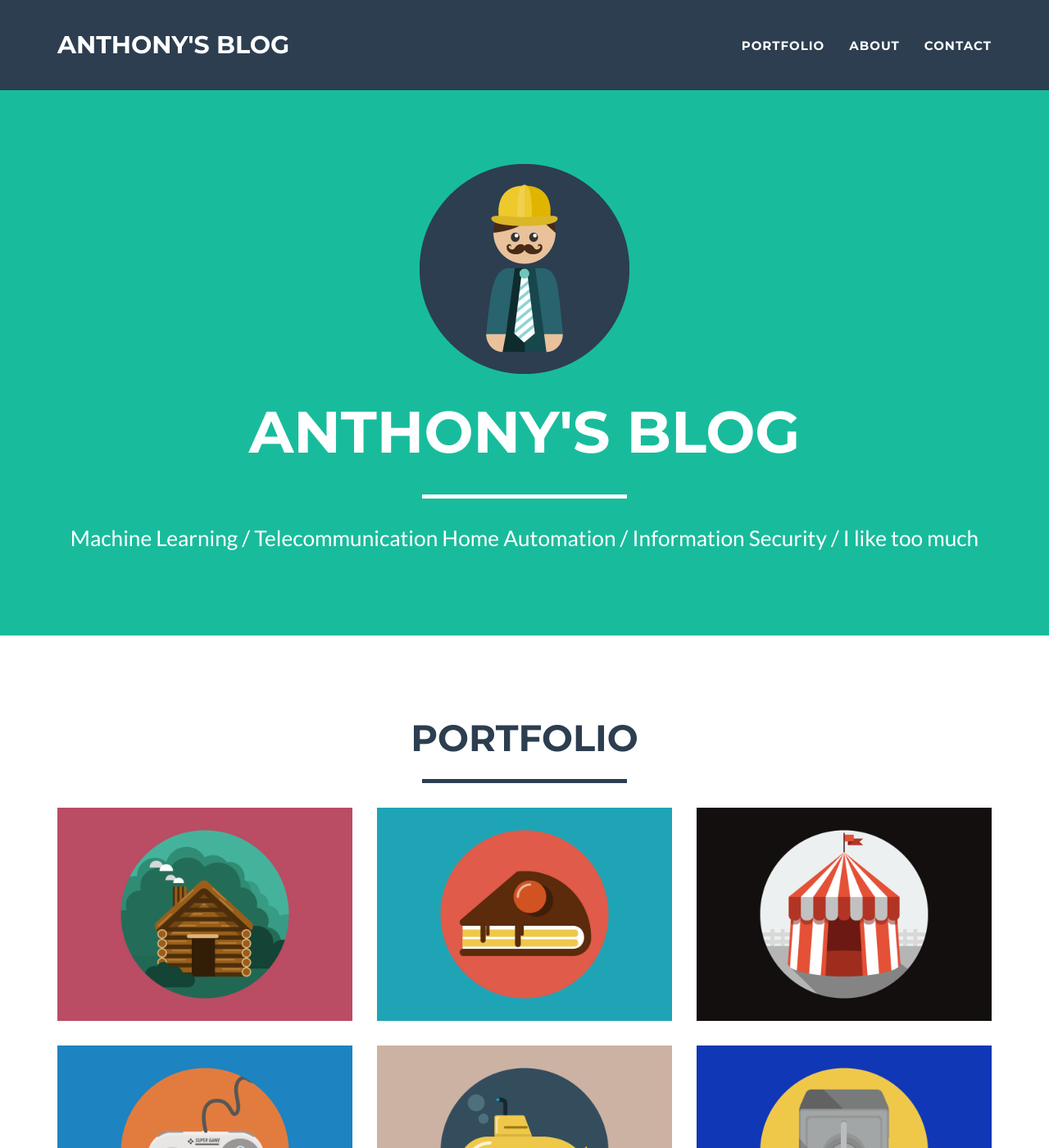
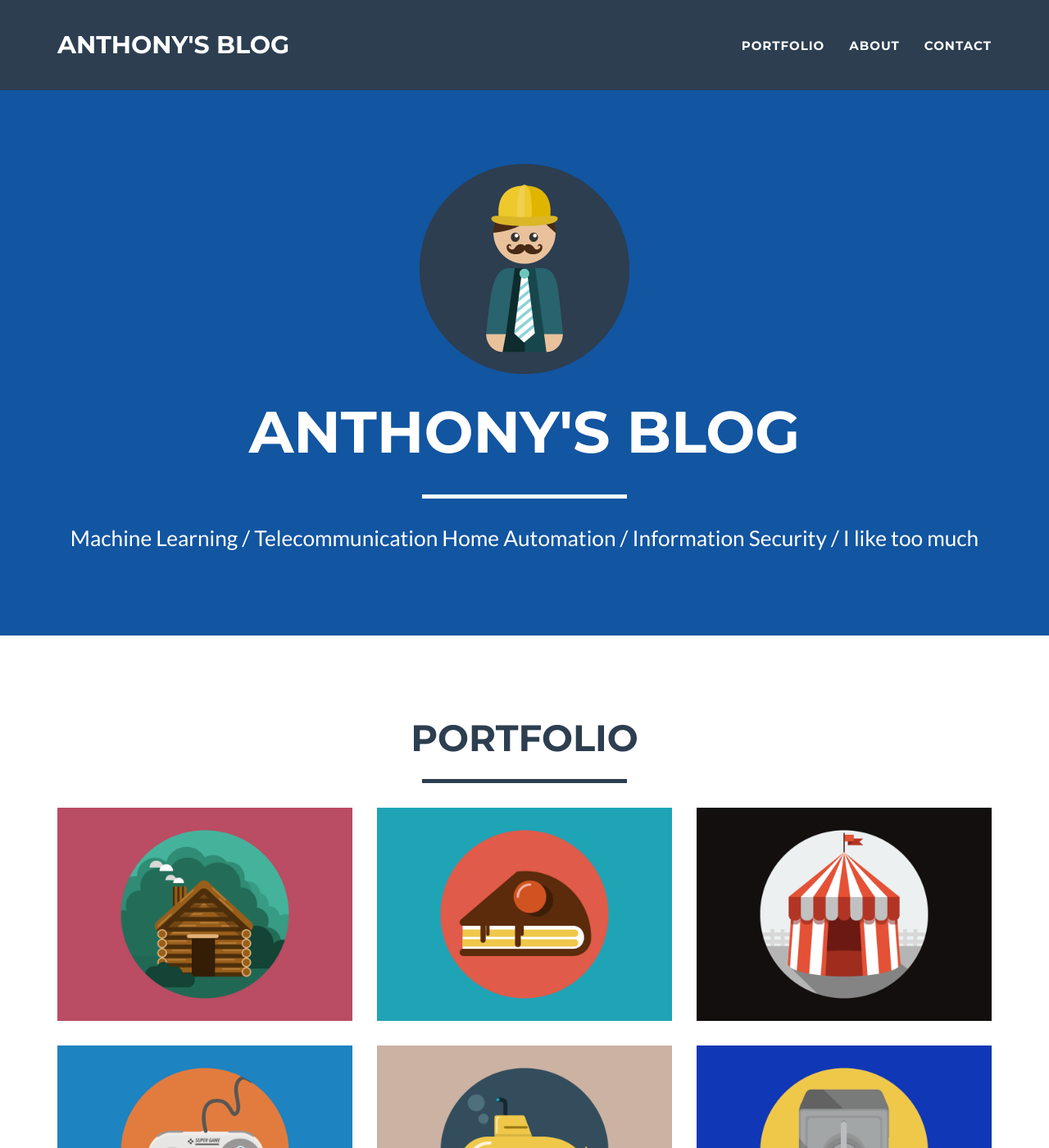
Before and after one commit to atwing/atwing.github.io, a Jekyll site: the page built from index.html, in a window 1280 px wide and 1400 px high. Shown: the whole window at 82% size. Built offline with Jekyll 4.4.1, drawn with Linux system fonts in a browser that asks for light colours; some of the changed text lies outside the part shown.

Commit message:
Update _config.yml

```diff
--- a/_config.yml
+++ b/_config.yml
@@ -27,8 +27,8 @@ disqus_shortname: myshortname
 
 # Color settings (hex-codes without the leading hash-tag)
 color:
-  primary: 18bc9c #80B3FF
-  primary-rgb: "24,288,156" #"128,179,255"
+  primary: 1255A1 #80B3FF
+  primary-rgb: "18,85,161" #"128,179,255"
   secondary: 2c3e50 #FD6E8A
   secondary-dark: 233140 #A2122F
 
@@ -52,7 +52,7 @@ address:
   - line:
 
 # Credits content
-credits: 'Freelancer is a free to use, open source Bootstrap theme created by <a href="http://startbootstrap.com">Start Bootstrap</a>.'
+credits:
 
 # Build settings
 markdown: kramdown
```
